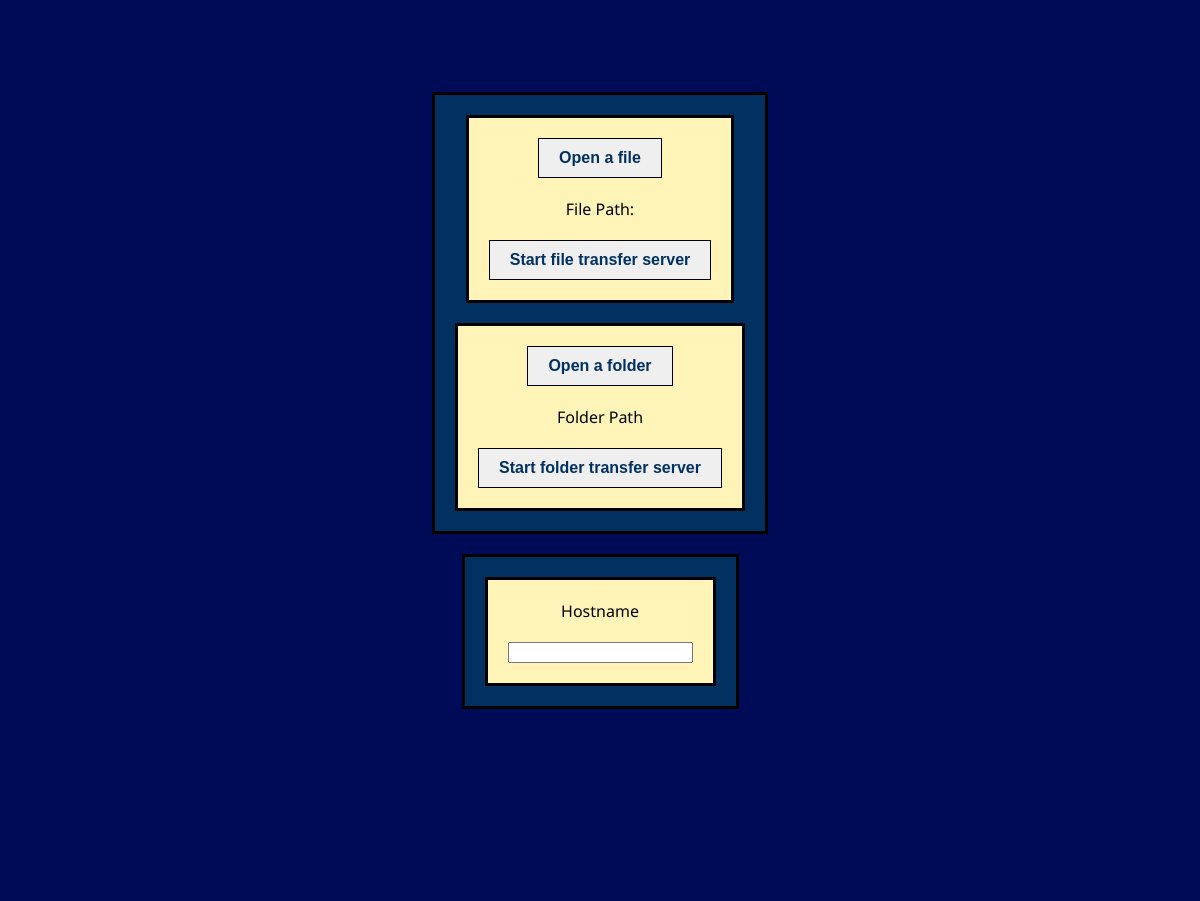
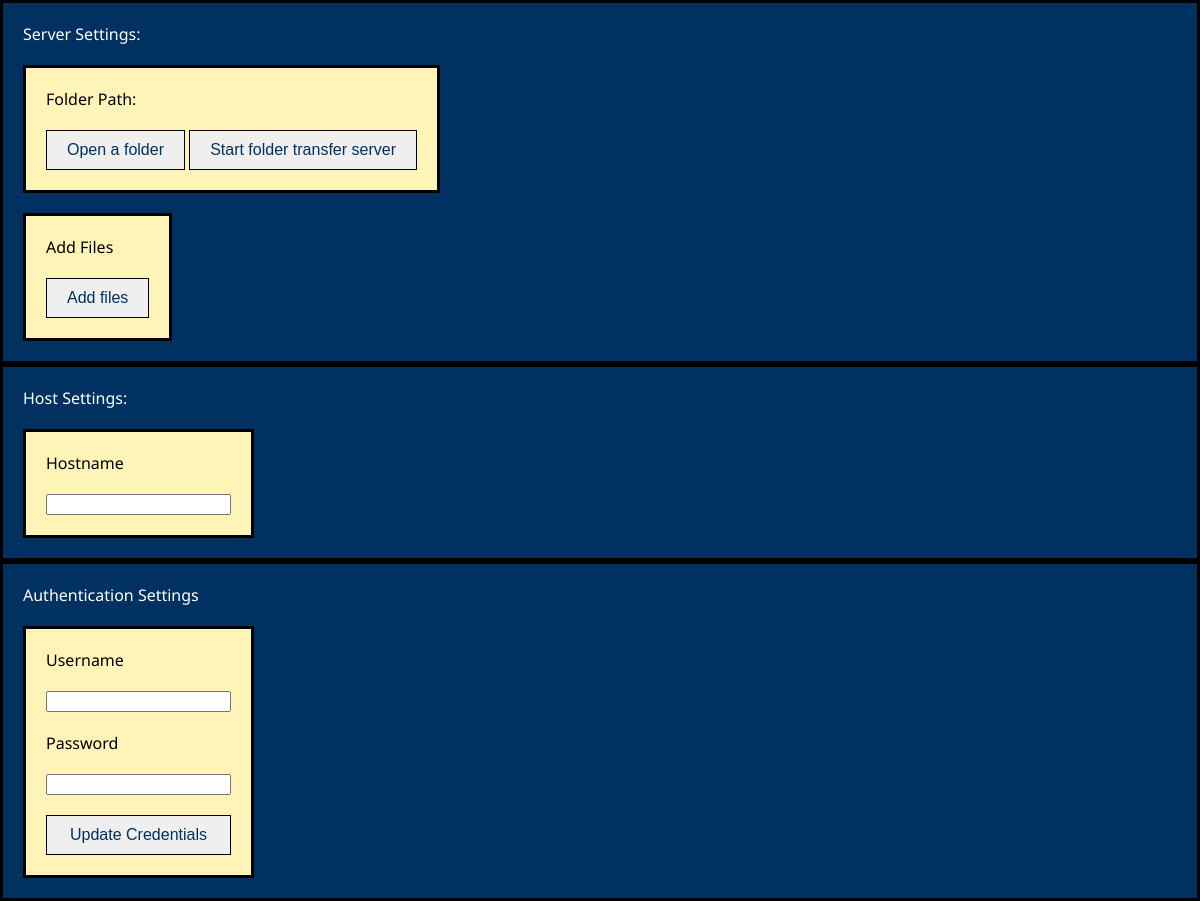
Before and after one commit to johnnylasagna/file-transfer-app, an Electron app: page renderer/index.html in a window 1200 px wide. Before the commit the page ends 800 px from the top, so only its background shows below. Drawn offline with Linux system fonts and the light colour scheme.

Commit message:
More UI changes

```diff
--- a/package.json
+++ b/package.json
@@ -13,6 +13,7 @@
     "electron": "^41.0.4"
   },
   "dependencies": {
+    "@fluentui/web-components": "^2.6.1",
     "bonjour": "^3.5.1",
     "express": "^5.2.1",
     "express-basic-auth": "^1.2.1",
--- a/renderer/index.html
+++ b/renderer/index.html
@@ -13,29 +13,52 @@
 </head>
 
 <body>
+	<div class="tab" id="Sharing">
 		<div class="main-wrapper">
+			<span class="main-wrapper-heading">
+				Server Settings:
+			</span>
 			<div class="wrapper">
-			<button type="button" id="fileBtn" class="dialog-button">Open
-				a file</button>
-			<span id="filePath">
-				File Path:
+				<div>Folder Path:
+					<span id="folderPath">
 					</span>
-			<button type="button" id="fileServerBtn" class="dialog-button">Start file transfer server</button>
+				</div>
+				<div class="button-wrapper">
+					<button type="button" id="folderBtn" class="dialog-button">Open a folder</button>
+					<button type="button" id="folderServerBtn" class="dialog-button">Start folder transfer
+						server</button>
+				</div>
 			</div>
 			<div class="wrapper">
-			<button type="button" id="folderBtn" class="dialog-button">Open a folder</button>
-			<span id="folderPath">
-				Folder Path
-			</span>
-			<button type="button" id="folderServerBtn" class="dialog-button">Start folder transfer server</button>
+				<span>Add Files</span>
+				<div class="button-wrapper">
+					<button type="button" id="addFiles" class="dialog-button">Add files</button>
+				</div>
 			</div>
 		</div>
 		<div class="main-wrapper">
+			<span class="main-wrapper-heading">
+				Host Settings:
+			</span>
 			<div class="wrapper">
 				<span>Hostname</span>
-			<input type="text" id="broadcastName"/>
+				<input type="text" id="broadcastName" />
 			</div>
 		</div>
+		<div class="main-wrapper">
+			<span class="main-wrapper-heading">
+				Authentication Settings
+			</span>
+			<div class="wrapper">
+				<span>Username</span>
+				<input type="text" id="broadcastName" />
+				<span>Password</span>
+				<input type="text" id="broadcastName" />
+				<button type="button" id="folderServerBtn" class="dialog-button">Update Credentials</button>
+			</div>
+		</div>
+	</div>
+
 </body>
 <script src="./renderer.js"></script>
 
--- a/renderer/styles.css
+++ b/renderer/styles.css
@@ -4,15 +4,11 @@ body {
     font-family: 'Segoe UI', Tahoma, Geneva, Verdana, sans-serif;
 
     display: flex;
-    flex-direction: column;
+    /* flex-direction: column; */
     height: 100vh;
-
-    justify-content: center;
-    align-items: center;
+    width: 100vw;
 
     background-color: #000B58;
-
-    gap: 20px;
 }
 
 .main-wrapper {
@@ -20,8 +16,6 @@ body {
 
     display: flex;
     flex-direction: column;
-    justify-content: center;
-    align-items: center;
 
     background-color: #003161;
     border: medium black solid;
@@ -29,13 +23,18 @@ body {
     gap: 20px;
 }
 
+.main-wrapper-heading {
+    margin: 0;
+    padding: 0;
+
+    color: white;
+}
+
 .wrapper {
     display: flex;
     flex-direction: column;
-    justify-content: center;
-    align-items: center;
 
-    flex:1;
+    width: fit-content;
 
     background-color: #FFF4B7;
     border: medium black solid;
@@ -46,10 +45,18 @@ body {
 
 .dialog-button {
     padding: 10px 20px;
-    font-size: 16px;
-    font-weight: bold;
+    font-size: medium;
 
     color: #003161;
     border: thin black solid;
     cursor: pointer;
 }
+
+.tab {
+    display: flex;
+    flex-direction: column;
+    height: 100vh;
+    background-color: #000B58;
+
+    flex: 1;
+}
--- a/scripts/window.js
+++ b/scripts/window.js
@@ -25,7 +25,7 @@ const createWindow = () => {
     win.loadFile(path.join(__dirname, '../renderer/index.html'))
 
     // Open developer tools
-    win.webContents.openDevTools();
+    // win.webContents.openDevTools();
 }
 
 module.exports = createWindow
```
Also changed, not shown: renderer/renderer.js (line endings or trailing spaces), 1 other file. Lines whose indentation alone changed are shown as unchanged.
